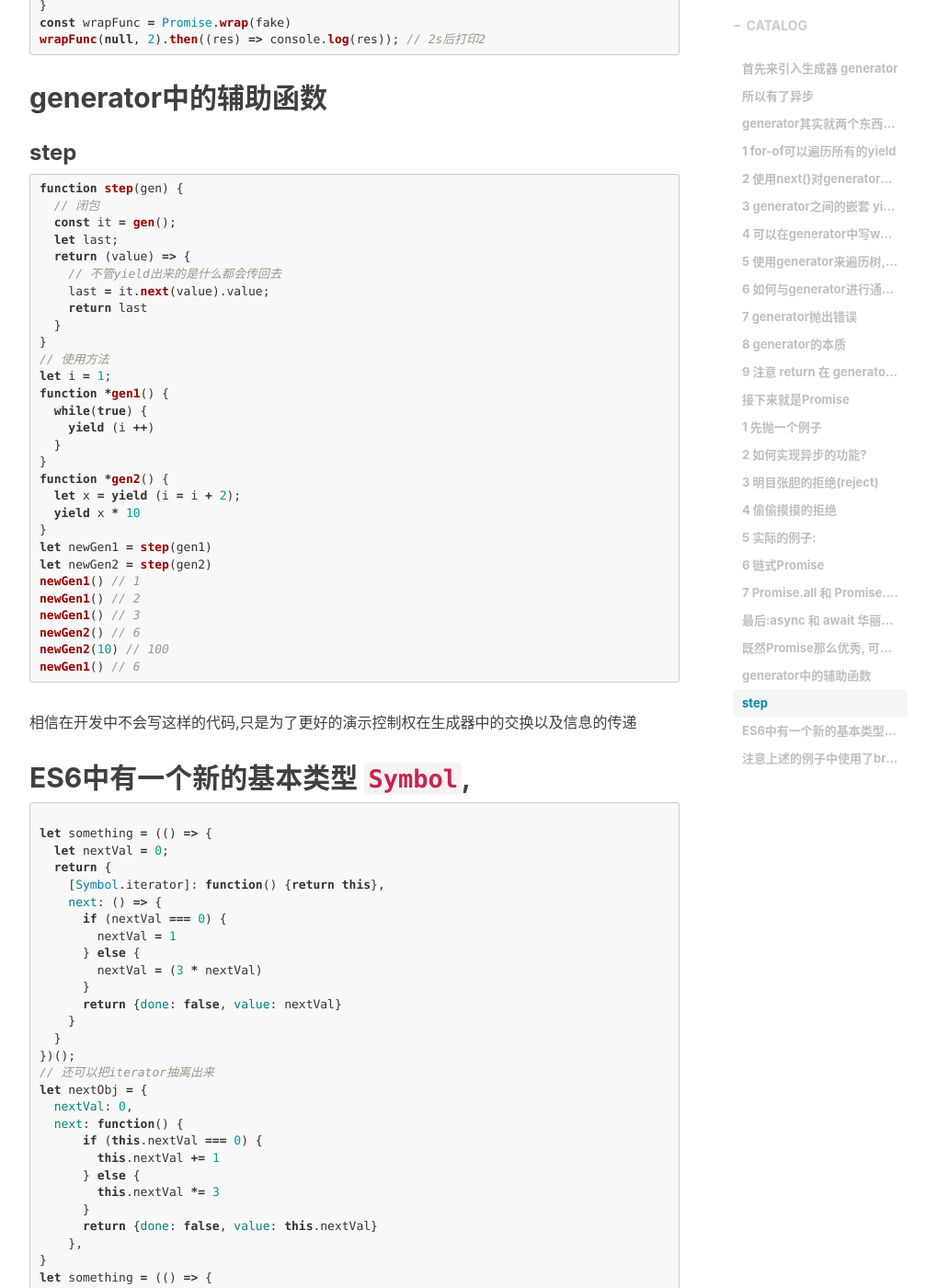
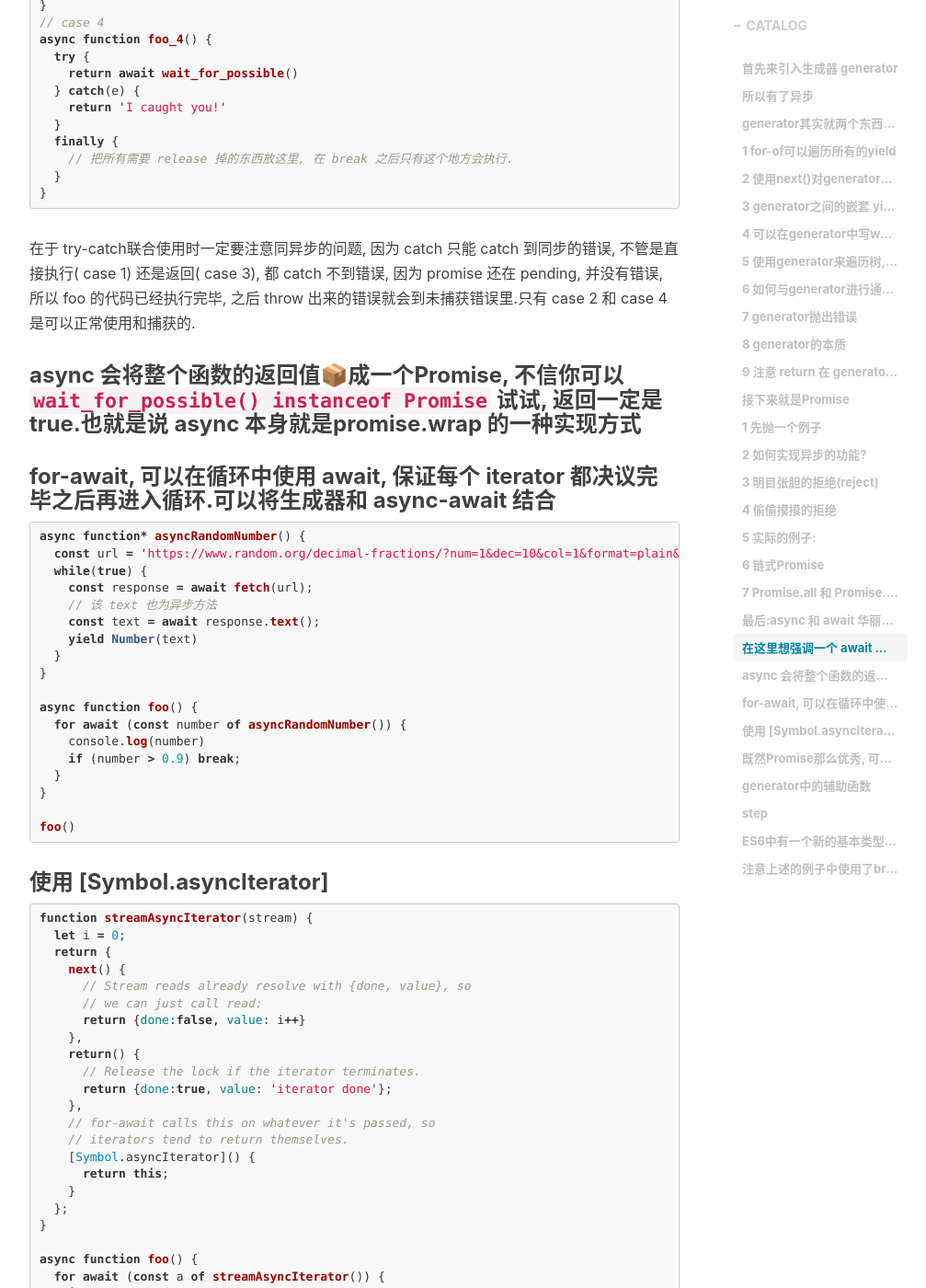
Before and after one commit to JiangLiruii/jiangliruii.github.io, a Jekyll site: the page built from _posts/2018-06-21-Promise.md, in a window 1280 px wide and 1400 px high, scrolled down 10154 px. Shown: the whole window at 92% size, without its empty margins (233-1240 px from the left). Built offline with Jekyll 4.4.1, drawn with Linux system fonts in a browser that asks for light colours; comment, search, counter and statistics services are not loaded; some of the changed text lies outside the part shown.

Commit message:
update promise

````diff
--- a/_posts/2018-06-21-Promise.md
+++ b/_posts/2018-06-21-Promise.md
@@ -425,7 +425,115 @@ async function testError () {
 }
 ```
 
-以上就是关于Promise,generator,await/async的总结.在ES7中await和async已经列入标准,也是解决异步的最优雅的方式.必将在未来的开发中大放异彩.但本质上,await和async也逃不脱Promise的范围,所以,掌握Promise至关重要.
+### 在这里想强调一个 await 中一个比较容易跳进去的坑.
+
+```js
+async function wait_for_possible() {
+  await Promise(r => setTimeout(r, 1000))
+  const coin = Math.random();
+  if (coin > 0.5) {
+    return 'yahhhh'
+  } else {
+    throw Error('bad luck!')
+  }
+}
+// case 1
+async function foo_1() {
+  try {
+    wait_for_possible()
+  } catch(e) {
+    return 'I caught you!'
+  }
+}
+// case 2
+async function foo_2() {
+  try {
+    await wait_for_possible()
+  } catch(e) {
+    return 'I caught you!'
+  }
+}
+// case 3
+async function foo_3() {
+  try {
+    return wait_for_possible()
+  } catch(e) {
+    return 'I caught you!'
+  }
+}
+// case 4
+async function foo_4() {
+  try {
+    return await wait_for_possible()
+  } catch(e) {
+    return 'I caught you!'
+  }
+  finally {
+    // 把所有需要 release 掉的东西放这里, 在 break 之后只有这个地方会执行.
+  }
+}
+```
+
+在于 try-catch联合使用时一定要注意同异步的问题, 因为 catch 只能 catch 到同步的错误, 不管是直接执行( case 1) 还是返回( case 3), 都 catch 不到错误, 因为 promise 还在 pending, 并没有错误, 所以 foo 的代码已经执行完毕, 之后 throw 出来的错误就会到未捕获错误里.只有 case 2 和 case 4 是可以正常使用和捕获的.
+
+### async 会将整个函数的返回值📦成一个Promise, 不信你可以`wait_for_possible() instanceof Promise` 试试, 返回一定是 true.也就是说 async 本身就是promise.wrap 的一种实现方式
+
+### for-await, 可以在循环中使用 await, 保证每个 iterator 都决议完毕之后再进入循环.可以将生成器和 async-await 结合
+```js
+async function* asyncRandomNumber() {
+  const url = 'https://www.random.org/decimal-fractions/?num=1&dec=10&col=1&format=plain&rnd=new';
+  while(true) {
+    const response = await fetch(url);
+    // 该 text 也为异步方法
+    const text = await response.text();
+    yield Number(text)
+  }
+}
+
+async function foo() {
+  for await (const number of asyncRandomNumber()) {
+    console.log(number)
+    if (number > 0.9) break;
+  }
+}
+
+foo()
+```
+### 使用 [Symbol.asyncIterator]
+```js
+function streamAsyncIterator(stream) {
+  let i = 0;
+  return {
+    next() {
+      // Stream reads already resolve with {done, value}, so
+      // we can just call read:
+      return {done:false, value: i++}
+    },
+    return() {
+      // Release the lock if the iterator terminates.
+      return {done:true, value: 'iterator done'};
+    },
+    // for-await calls this on whatever it's passed, so
+    // iterators tend to return themselves.
+    [Symbol.asyncIterator]() {
+      return this;
+    }
+  };
+}
+
+async function foo() {
+  for await (const a of streamAsyncIterator()) {
+    if (a > 10) {
+      return a;
+    }
+    console.log(a)
+  }
+}
+
+foo().then(v => console.log(v))
+```
+上述代码打印的结果为 0,1,2,3,4,5,6,7,8,9,10, 11
+
 
 ## 既然Promise那么优秀, 可以实现异步中控制权的反转再反转, 还可信. 有没有一种办法可以直接将普通的回调函数转化为Promise呢?可以借助一些第三方库,也可以自己写一个简单的Promise.wrap函数, 假设回调都是`error-first`的风格
 
````
